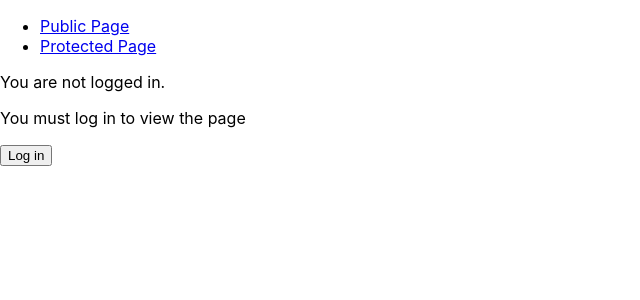
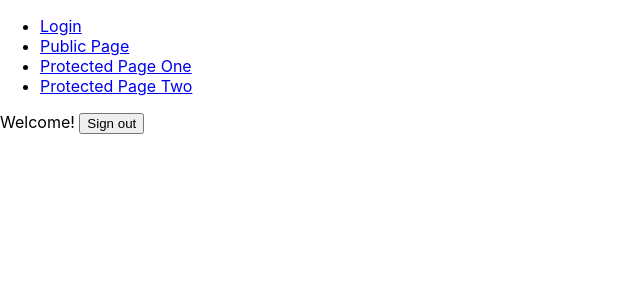
Before and after one commit to jovicon/react-scalable-template, a React (Create React App) app: page /login in a window 1280 px wide. Both pictures are taken after a click on the button "Log in". Shown: the top 300 px of the page, without its empty margins (0-640 px from the left). Built offline with nearby package versions, Linux system fonts and the light colour scheme.

Commit message:
redux structure ready

```diff
--- a/src/App.js
+++ b/src/App.js
@@ -1,82 +1,58 @@
 import React from "react"
+import { Provider } from "react-redux";
 import {
   BrowserRouter as Router,
   Link,
   Route,
   Redirect,
-  withRouter
 } from 'react-router-dom'
 
-// components
 import { Login } from './components/pages';
-
-// hooks
-import { useSemiPersistentState } from './hooks'
-
-// reducers
-import { authReducer } from './reducer';
-
-// router
+import { useSemiPersistentState } from './hooks';
 import { PrivateRoute } from './router';
 
+import { store } from "./store";
+
 const Public = () => <h3>Public</h3>
-const Protected = () => <h3>Protected</h3>
+const ProtectedOne = () => <h3>Protected 1</h3>
+const ProtectedTwo = () => <h3>Protected 2</h3>
 
-// const fakeAuth = {
-//   isAuthenticated: false,
-//   authenticate(cb) {
-//     this.isAuthenticated = true
-//     setTimeout(cb, 100) // fake async
-//   },
-//   signout(cb) {
-//     this.isAuthenticated = false
-//     setTimeout(cb, 100) // fake async
-//   }
-// }
-
-
-export const App = props => {
-
-  const isAuthenticated = localStorage.getItem('isAuthenticated') ? Boolean(localStorage.getItem('isAuthenticated')) : false;
-  const [user, dispatchUser] = React.useReducer(
-    authReducer,
-    { data: [], isAuthenticated: isAuthenticated, isLoading: false, isError: false }
+// Protected Example
+const Protected = props => {
+  const pathOne = `${props.match.path}/one`;
+  const pathTwo = `${props.match.path}/two`;
+  return (
+    <>
+      <Route path={pathOne} component={ProtectedOne}/>
+      <Route path={pathTwo} component={ProtectedTwo}/>
+    </>
   );
-  console.log(user);
-
-
-  // const [user, setUser] = useSemiPersistentState(
-  //   'user',
-  //   { isAuthenticated: false, data: [] }
-  // );
-
-  const handleSignIn = event => {
-    console.log("handleSignIn: ", event);
 }
 
+export const App = () => {
   return (
+    <Provider store={store}>
       <Router>
         <div>
 
           <ul>
+            <li><Link to="/login">Login</Link></li>
             <li><Link to="/public">Public Page</Link></li>
-          <li><Link to="/protected">Protected Page</Link></li>
+            <li><Link to="/app/one">Protected Page One</Link></li>
+            <li><Link to="/app/two">Protected Page Two</Link></li>
           </ul>
 
-        {/* <Redirect exact from="/" to="/login" /> */}
-        <Route path="/public" component={Public} />
-        <Route path="/login" user={user} component={Login} />
+          <Redirect exact from="/" to="/login" />
 
-        {/* <Route>
-          <Login
-            path="/login"
-            onSignIn={loginstatus => {console.log(loginstatus)}}
-          />
-        </Route> */}
+          <Route path="/public" component={Public}/>
 
-        <PrivateRoute path='/protected' auth={user} component={Protected}  />
+          <Route path="/login" component={Login} />
+
+          <PrivateRoute path='/app' component={Protected}/>
+
         </div>
       </Router>
+    </Provider>
   )
 }
 
--- a/src/components/pages/auth/login/Login.js
+++ b/src/components/pages/auth/login/Login.js
@@ -1,58 +1,63 @@
-import React from "react";import {
-  Redirect,
-  withRouter
-} from 'react-router-dom'
+import React from "react";
+import { Redirect, withRouter } from 'react-router-dom';
+import { connect } from "react-redux";
 
-const Login =  ({ ...props })  => {
-  // console.log('Login: ', props);
-  // console.log('Login: ', onSignIn);
-  const user = {...props};
+import {
+  mapStateToProps,
+  mapDispatchToProps
+} from '../../../../reducer/handlers/auth';
 
-  // const { from } = props.location.state || { from: { pathname: '/' } }
-  const [loginState, setLoginState] = React.useState(
-    {
-      redirectToReferrer: false
-    }
-  );
+const Login =  withRouter(({ history, auth, ...props })  => {
+  const user = {props};
+  const { handleSignIn, handleSignOut } = props;
 
-  const AuthButton = withRouter(({ history }) => (
-    user.isAuthenticated
-      ? <p>
-          Welcome! <button onClick={() => {
-            handleSignIn(() => history.push('/'))
-          }}>Sign out</button>
-        </p>
-      : <p>You are not logged in.</p>
-  ))
 
-  const handleSignIn = () => {
-    console.log("handleSignIn");
-    setLoginState({redirectToReferrer: true});
-    localStorage.setItem('isAuthenticated',true);
-    props.history.push("/protected");
-  }
 
-  const handleSignOut = () => {
-    console.log("handleSignOut");
-    setLoginState({redirectToReferrer: false});
-    localStorage.setItem('isAuthenticated',false);
-    props.history.push("/login");
-  }
-
-  // // if (loginState.redirectToReferrer === true) {
-  // //   return <Redirect to={from} />
-  // // }
+  // const AuthButton = withRouter(({ history }) => (
+  //   auth.isAuthenticated
+  //   ? <p>
+  //       Welcome! <button onClick={() => {
+  //         handleSignOut();
+  //         history.push('/login')
+  //       }}>Sign out</button>
+  //     </p>
+  //   : <div>
+  //       <p>
+  //         You are not logged in.
+  //       </p>
+  //       <p>
+  //         You must log in to view the page
+  //       </p>
+  //       <button onClick={handleSignIn}>Log in</button>
+  //     </div>
+  // ));
 
   return (
     <div>
-      <AuthButton />
-
-      <p>You must log in to view the page</p>
-
-      {/* insertar formulario de loggeo aqui */}
-      <button onClick={handleSignIn}>Log in</button>
+      { auth.isAuthenticated ?
+        <p>
+          Welcome! <button onClick={() => {
+            handleSignOut();
+            history.push('/login')
+          }}>Sign out</button>
+        </p>
+        :
+        <div>
+          <p>
+            You are not logged in.
+          </p>
+          <p>
+            You must log in to view the page
+          </p>
+          <button onClick={handleSignIn}>Log in</button>
+        </div>
+      }
+      {/* <AuthButton /> */}
     </div>
   );
-}
+});
 
-export default Login;
+export default connect(
+  mapStateToProps,
+  mapDispatchToProps
+)(Login);
--- /dev/null
+++ b/src/reducer/handlers/auth.js
@@ -0,0 +1,13 @@
+export const mapStateToProps = state => {
+  const { auth } = state;
+  return { auth };
+};
+
+export const mapDispatchToProps = dispatch => ({
+  handleSignIn: () => {
+      dispatch({ type: "AUTH_LOGIN_SUCCESS" });
+  },
+  handleSignOut: () => {
+      dispatch({ type: "AUTH_LOGOUT_SUCCESS" });
+  }
+});
--- a/src/reducer/index.js
+++ b/src/reducer/index.js
@@ -1 +1,6 @@
-export { default as authReducer } from './authReducer'
+import { combineReducers } from 'redux';
+import { auth } from './states/auth';
+
+export default combineReducers({
+  auth,
+});
--- a/src/reducer/authReducer.js
+++ b/src/reducer/states/auth.js
@@ -1,4 +1,11 @@
-const authReducer = (state, action) => {
+const defaultState = {
+  data: [],
+  isAuthenticated: false,
+  isLoading: false,
+  isError: false
+}
+
+export const auth = (state = defaultState, action) => {
     switch (action.type) {
       case 'AUTH_LOGIN_INIT':
         return {
@@ -9,9 +16,18 @@ const authReducer = (state, action) => {
       case 'AUTH_LOGIN_SUCCESS':
         return {
           ...state,
+          isAuthenticated: true,
           isLoading: false,
           isError: false,
-          data: action.payload,
+          data: [],
+        };
+      case 'AUTH_LOGOUT_SUCCESS':
+        return {
+          ...state,
+          isAuthenticated: false,
+          isLoading: false,
+          isError: false,
+          data: [],
         };
     //   case 'STORIES_FETCH_FAILURE':
     //     return {
@@ -27,8 +43,6 @@ const authReducer = (state, action) => {
     //       ),
     //     };
       default:
-        throw new Error();
+        return state;
     }
 };
-
-export default authReducer;
--- a/src/router/PrivateRoute.js
+++ b/src/router/PrivateRoute.js
@@ -1,6 +1,8 @@
 import { Route, Redirect } from 'react-router-dom'
+import { connect } from "react-redux";
 
-const PrivateRoute = ({ component: Component, auth: auth ,...rest }) => (
+const PrivateRoute = ({ component: Component, auth: auth , ...rest }) => {
+  return (
     <Route {...rest} render={(props) => (
       auth.isAuthenticated === true
         ? <Component {...props} />
@@ -9,6 +11,16 @@ const PrivateRoute = ({ component: Component, auth: auth ,...rest }) => (
             state: { from: props.location }
           }} />
     )} />
-)
+  )
+}
 
-export default PrivateRoute;
+const mapStateToProps = state => {
+  const { auth } = state;
+  return {
+    auth
+  };
+};
+
+export default connect(
+  mapStateToProps,
+)(PrivateRoute);
--- /dev/null
+++ b/src/store.js
@@ -0,0 +1,23 @@
+import { applyMiddleware, createStore } from "redux";
+import { createLogger } from "redux-logger";
+import { composeWithDevTools } from "redux-devtools-extension/developmentOnly";
+import reducer from "./reducer";
+
+import { routerMiddleware } from "connected-react-router";
+import { createBrowserHistory } from "history";
+
+export const history = createBrowserHistory();
+
+// Build the middleware for intercepting and dispatching navigation actions
+const myRouterMiddleware = routerMiddleware(history);
+
+const getMiddleware = () => {
+  if (process.env.NODE_ENV === "production") {
+      console.log('production');
+  } else {
+    // Enable additional logging in non-production environments.
+    return applyMiddleware(myRouterMiddleware, createLogger());
+  }
+};
+
+export const store = createStore(reducer, composeWithDevTools(getMiddleware()));
```
Also changed, not shown: package.json (+7 -0 lines), src/components/atoms/headers/index.js (added), 1 other file (tests, documents, lock files or other folders). Lines whose indentation alone changed are shown as unchanged.
